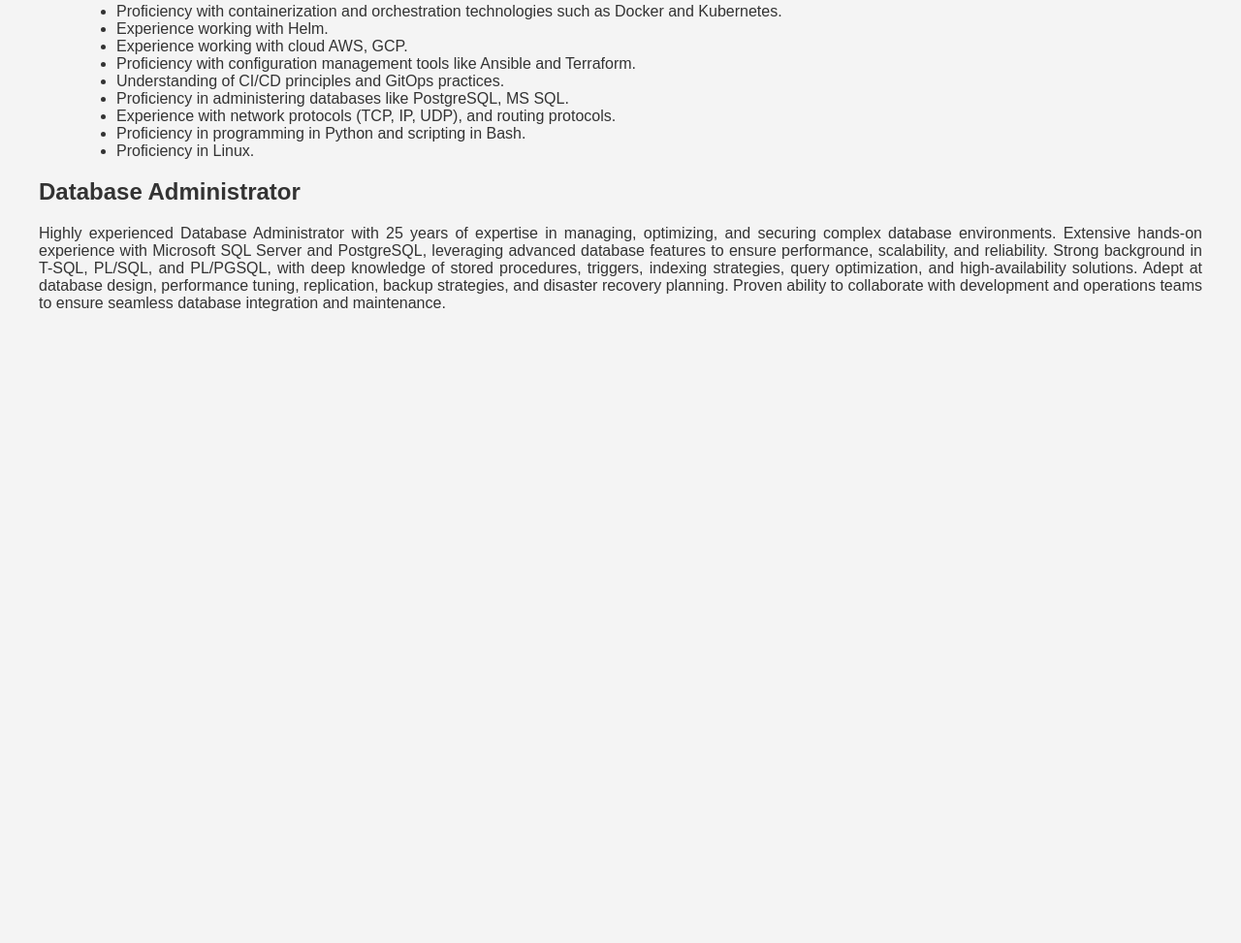
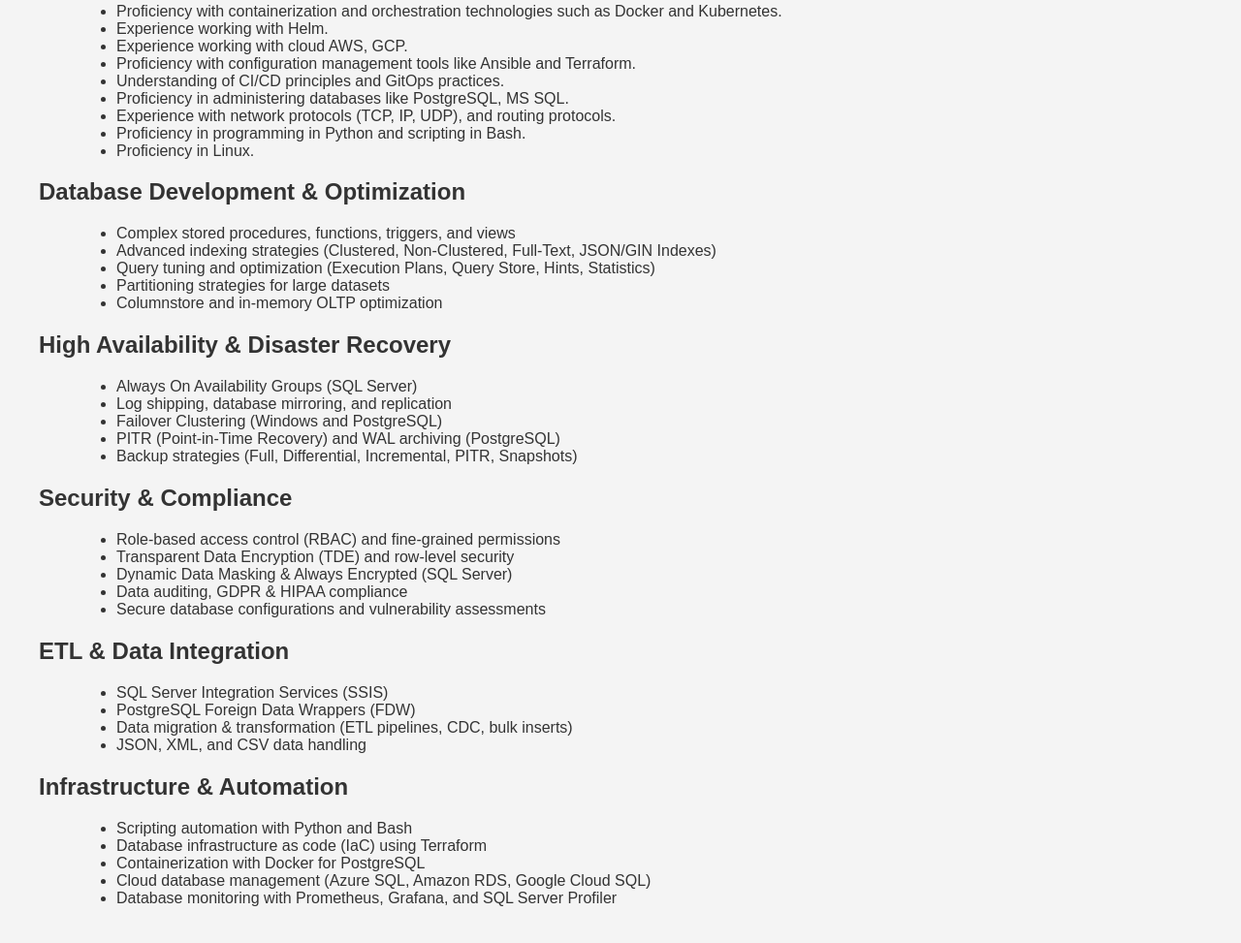
Before and after one commit to floyd011/portfolio, a plain HTML site: page about.html in a window 1280 px wide. Shown: the part 479-1452 px from the top of the page at 97% size. Before the commit the page ends 857 px from the top, so only its background shows below. Drawn offline with Linux system fonts and the light colour scheme.

Commit message:
Update about.html

```diff
--- a/about.html
+++ b/about.html
@@ -54,10 +54,49 @@
             <li>Proficiency in Linux.</li>
         </ul>
 
-        <h2>Database Administrator</h2>
-        <p>
-            Highly experienced Database Administrator with 25 years of expertise in managing, optimizing, and securing complex database environments. Extensive hands-on experience with Microsoft SQL Server and PostgreSQL, leveraging advanced database features to ensure performance, scalability, and reliability. Strong background in T-SQL, PL/SQL, and PL/PGSQL, with deep knowledge of stored procedures, triggers, indexing strategies, query optimization, and high-availability solutions. Adept at database design, performance tuning, replication, backup strategies, and disaster recovery planning. Proven ability to collaborate with development and operations teams to ensure seamless database integration and maintenance.
-        </p>
+        <h2>Database Development & Optimization</h2>
+        <ul class="bullet-list">
+            <li>Complex stored procedures, functions, triggers, and views</li>
+            <li>Advanced indexing strategies (Clustered, Non-Clustered, Full-Text, JSON/GIN Indexes)</li>
+            <li>Query tuning and optimization (Execution Plans, Query Store, Hints, Statistics)</li>
+            <li>Partitioning strategies for large datasets</li>
+            <li>Columnstore and in-memory OLTP optimization</li>
+        </ul>
+
+        <h2>High Availability & Disaster Recovery</h2>
+        <ul class="bullet-list">
+            <li>Always On Availability Groups (SQL Server)</li>
+            <li>Log shipping, database mirroring, and replication</li>
+            <li>Failover Clustering (Windows and PostgreSQL)</li>
+            <li>PITR (Point-in-Time Recovery) and WAL archiving (PostgreSQL)</li>
+            <li>Backup strategies (Full, Differential, Incremental, PITR, Snapshots)</li>
+        </ul>
+
+        <h2>Security & Compliance</h2>
+        <ul class="bullet-list">
+            <li>Role-based access control (RBAC) and fine-grained permissions</li>
+            <li>Transparent Data Encryption (TDE) and row-level security</li>
+            <li>Dynamic Data Masking & Always Encrypted (SQL Server)</li>
+            <li>Data auditing, GDPR & HIPAA compliance</li>
+            <li>Secure database configurations and vulnerability assessments</li>
+        </ul>
+
+        <h2>ETL & Data Integration</h2>
+        <ul class="bullet-list">
+            <li>SQL Server Integration Services (SSIS)</li>
+            <li>PostgreSQL Foreign Data Wrappers (FDW)</li>
+            <li>Data migration & transformation (ETL pipelines, CDC, bulk inserts)</li>
+            <li>JSON, XML, and CSV data handling</li>
+        </ul>
+
+        <h2>Infrastructure & Automation</h2>
+        <ul class="bullet-list">
+            <li>Scripting automation with Python and Bash</li>
+            <li>Database infrastructure as code (IaC) using Terraform</li>
+            <li>Containerization with Docker for PostgreSQL</li>
+            <li>Cloud database management (Azure SQL, Amazon RDS, Google Cloud SQL)</li>
+            <li>Database monitoring with Prometheus, Grafana, and SQL Server Profiler</li>
+        </ul>
     </section>
 </body>
 </html>
```
